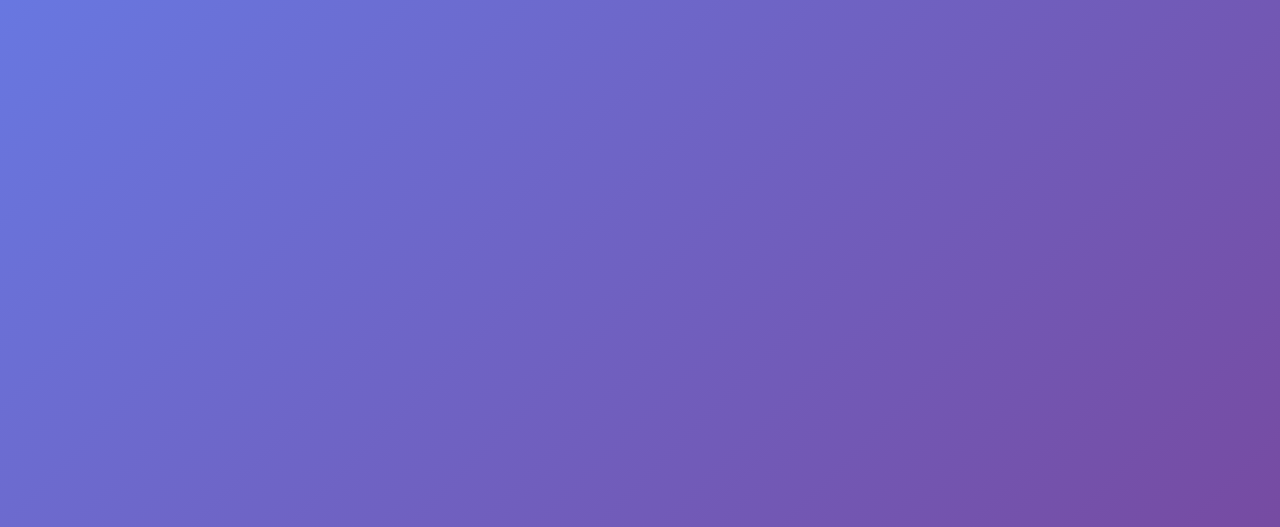
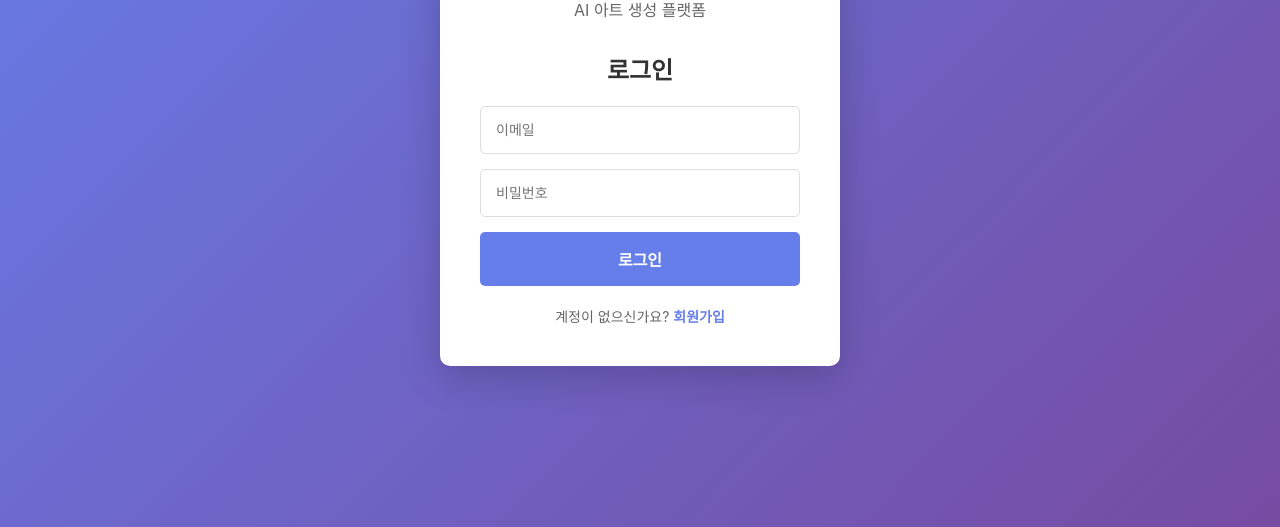
Before and after one commit to josens83/artify, a website: page frontend/login.html in a window 1280 px wide. Shown: the part 273-800 px from the top of the page. Drawn offline with Linux system fonts and the light colour scheme.

Commit message:
Fix: 완전한 CSS 스타일 복구

```diff
--- a/frontend/styles.css
+++ b/frontend/styles.css
@@ -16,6 +16,7 @@ body {
     padding: 20px;
 }
 
+/* Header */
 header {
     background: rgba(255, 255, 255, 0.95);
     padding: 20px 0;
@@ -39,6 +40,7 @@ nav {
     gap: 20px;
 }
 
+/* Buttons */
 button {
     padding: 10px 20px;
     border: none;
@@ -70,6 +72,7 @@ button {
     background: #c0392b;
 }
 
+/* Hero Section */
 .hero {
     text-align: center;
     padding: 60px 20px;
@@ -81,6 +84,7 @@ button {
     margin-bottom: 20px;
 }
 
+/* Projects Section */
 .projects {
     background: white;
     padding: 40px 20px;
@@ -127,3 +131,90 @@ button {
 .project-card button:hover {
     background: #5568d3;
 }
+
+/* Login Page */
+.login-page {
+    display: flex;
+    align-items: center;
+    justify-content: center;
+}
+
+.login-container {
+    width: 100%;
+    max-width: 400px;
+}
+
+.login-box {
+    background: white;
+    padding: 40px;
+    border-radius: 10px;
+    box-shadow: 0 10px 40px rgba(0,0,0,0.2);
+}
+
+.login-box h1 {
+    color: #667eea;
+    font-size: 48px;
+    text-align: center;
+    margin-bottom: 10px;
+}
+
+.subtitle {
+    text-align: center;
+    color: #666;
+    margin-bottom: 30px;
+}
+
+.login-box h2 {
+    color: #333;
+    font-size: 24px;
+    margin-bottom: 20px;
+    text-align: center;
+}
+
+.login-box input {
+    width: 100%;
+    padding: 15px;
+    margin-bottom: 15px;
+    border: 1px solid #ddd;
+    border-radius: 5px;
+    font-size: 14px;
+}
+
+.login-box input:focus {
+    outline: none;
+    border-color: #667eea;
+}
+
+.login-box button {
+    width: 100%;
+    padding: 15px;
+    background: #667eea;
+    color: white;
+    border: none;
+    border-radius: 5px;
+    font-size: 16px;
+    cursor: pointer;
+    transition: background 0.3s;
+    font-weight: bold;
+}
+
+.login-box button:hover {
+    background: #5568d3;
+}
+
+.switch-form {
+    text-align: center;
+    margin-top: 20px;
+    color: #666;
+    font-size: 14px;
+}
+
+.switch-form a {
+    color: #667eea;
+    text-decoration: none;
+    font-weight: bold;
+}
+
+.switch-form a:hover {
+    text-decoration: underline;
+}
```
